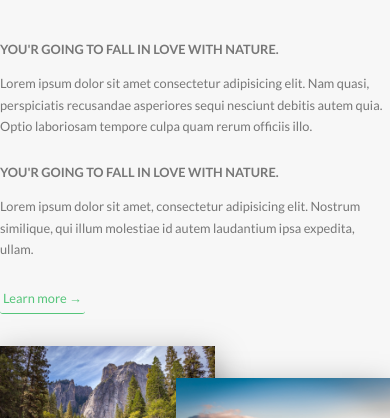
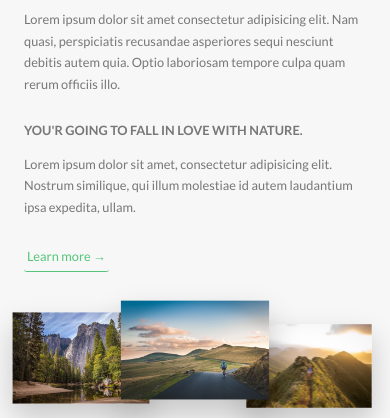
Before and after one commit to Kanwaljeet9941/natrous, a website: page index.html in a window 390 px wide. Shown: the part 926-1344 px from the top of the page. Drawn offline with Linux system fonts and the light colour scheme.

Commit message:
added media queries

```diff
--- a/sass/base/_utilities.scss
+++ b/sass/base/_utilities.scss
@@ -4,6 +4,10 @@
 
 .u-margin-bottom-big{
   margin-bottom: 8rem !important;
+
+  @include respond(tab-port){
+    margin-bottom: 5rem !important;
+  }
 }
 
 .u-margin-top-big{
@@ -19,4 +23,8 @@
 
 .u-margin-bottom-medium{
   margin-bottom: 4rem !important;
+
+  @include respond(tab-port){
+    margin-bottom: 3rem !important;
+  }
 }
--- a/sass/components/_card.scss
+++ b/sass/components/_card.scss
@@ -139,4 +139,49 @@
     font-weight: 100;
   }
 
+  @include respond(tab-port){
+
+      //FUNCTIONALITY
+
+    height: auto;
+
+    &__side{
+      height: auto;
+      position: relative;
+      border-radius: 3px;
+
+      &--back{
+        // transform: rotateY(0);
+        clip-path: polygon(0% 15%, 100% 0%, 100% 100%, 0%, 100%);
+      }
+    }
+
+    &:hover &__side--front{
+      transform: rotateY(0);
+    }
+
+
+    //FRONT SIDE
+
+
+    //BACK SIDE
+    &__cta{
+      position: relative;
+      top: 0%;
+      left: 0%;
+      transform: translate(0);
+      width: 100%;
+      padding: 4rem;
+    }
+
+    &__price-box{
+      margin-bottom: 3rem;
+    }
+
+    &__price-value{
+      font-size: 6rem;
+    }
+
+  }
+
 }
--- a/sass/components/_composition.scss
+++ b/sass/components/_composition.scss
@@ -4,25 +4,49 @@
   &_photo{
     width: 55%;
     box-shadow: 0 1.5rem 4rem rgba($color-black, .4);
+    // border-radius: 2px;
     position: absolute;
     transition: all .2s;
     outline-offset: 2rem;
-    // border-radius: 2px;
     z-index: 10;
+
+    @include respond(tab-port){
+      float: left;
+      position: relative;
+      width: 33.333333%;
+      box-shadow: 0 1.5rem 3rem rgba($color-black, .2);
+    }
 
     &--p1{
       left: 0;
       top: -2rem;
+
+      @include respond(tab-port){
+        top: 0;
+        transform: scale(1.2);
+      }
     }
 
     &--p2{
       right: 0;
       top: 2rem;
+
+      @include respond(tab-port){
+        top: -1rem;
+        transform: scale(1.3);
+        z-index: 20;
+      }
     }
 
     &--p3{
       left: 20%;
       top: 10rem;
+
+      @include respond(tab-port){
+        top:1rem;
+        left: 0;
+        transform: scale(1.1);
+      }
     }
 
     &:hover{
--- a/sass/components/_feature-box.scss
+++ b/sass/components/_feature-box.scss
@@ -7,6 +7,10 @@
   box-shadow: 0 1.5rem 4rem rgba($color-black, .15);
   transition: transform .3s;
 
+  @include respond(tab-port){
+    padding: 2rem;
+  }
+
   &_icon{
     display: inline-block;
     font-size: 6rem;
@@ -14,6 +18,11 @@
     background-image: linear-gradient(to right, $color-primary-light, $color-primary-dark);
     background-clip: text;
     color: transparent;
+
+    @include respond(tab-port){
+      margin-bottom: 0;
+    }
+
   }
 
   // &_text{
--- a/sass/layout/_footer.scss
+++ b/sass/layout/_footer.scss
@@ -4,9 +4,18 @@
   font-size: 1.4rem;
   color: $color-grey-light-1;
 
+  @include respond(tab-port){
+    padding: 8rem 0;
+  }
+
   &__logo-box{
     text-align: center;
     margin-bottom: 8rem;
+
+    @include respond(tab-port){
+      margin-bottom: 6rem;
+    }
+
   }
 
   &__logo{
@@ -18,6 +27,13 @@
     border-top: 1px solid $color-grey;
     padding-top: 2rem;
     display: inline-block;
+
+    @include respond(tab-port){
+      width: 100%;
+      text-align: center;
+
+    }
+
   }
 
   &__list{
@@ -56,5 +72,12 @@
     padding-top: 2rem;
     width: 80%;
     float: right;
+
+    @include respond(tab-port){
+      width: 100%;
+      float: none;
+
+    }
+
   }
 }
--- a/sass/layout/_grid.scss
+++ b/sass/layout/_grid.scss
@@ -13,6 +13,7 @@
 
   @include respond(tab-port){
     max-width: 50rem;
+    padding: 0 3rem;
   }
 
   @include clearfix;
--- a/sass/layout/_navigation.scss
+++ b/sass/layout/_navigation.scss
@@ -20,6 +20,11 @@
       right: 4rem;
     }
 
+    @include respond(Phone){
+      top: 3rem;
+      right: 3rem;
+    }
+
   }
 
   &__background{
@@ -32,7 +37,7 @@
     background-image: radial-gradient($color-primary-light, $color-primary-dark);
     z-index: 100;
     box-shadow: 0 1rem 3rem rgba($color-black, .1);
-    transition: transform .7s cubic-bezier(0,.39,.99,.61);
+    transition: transform .7s cubic-bezier(0,.4,1,.71);
     // transform: scale(80);
     @include respond(tab-port){
       top: 4.5rem;
@@ -51,7 +56,7 @@
     // width: 100%;
     position: fixed;
     top: 0;
-    right: 0;
+    left: 0;
     z-index: 150;
     transition: all .7s cubic-bezier(0.68, -0.55, 0.265, 1.55);
 
--- a/sass/pages/_home.scss
+++ b/sass/pages/_home.scss
@@ -2,6 +2,11 @@
   background-color: $color-grey-light-1;
   padding: 25rem 0;
   margin-top: -20vh;
+
+  @include respond(tab-port){
+    padding: 20rem 0;
+  }
+
 }
 
 .section-features{
@@ -14,22 +19,39 @@
   & > * {
     transform: skewY(7deg);
   }
+
+  @include respond(tab-port){
+    padding: 10rem 0;
+  }
 }
 
 .section-tours{
   background-color: $color-grey-light-1;
   padding: 25rem 0 15rem 0;
   margin-top: -10rem;
+
+  @include respond(tab-port){
+    padding: 20rem 0 10rem 0;
+  }
 }
 
 .section-stories{
   position: relative;
   padding: 15rem 0;
+
+  @include respond(tab-port){
+    padding: 10rem 0;
+  }
+
 }
 
 .section-book{
   padding: 15rem 0;
   background-image: linear-gradient(to right bottom, $color-primary-light, $color-primary-dark);
+
+  @include respond(tab-port){
+    padding: 10rem 0;
+  }
 }
 
 .book{
```
Also changed, not shown: css/style.css.
